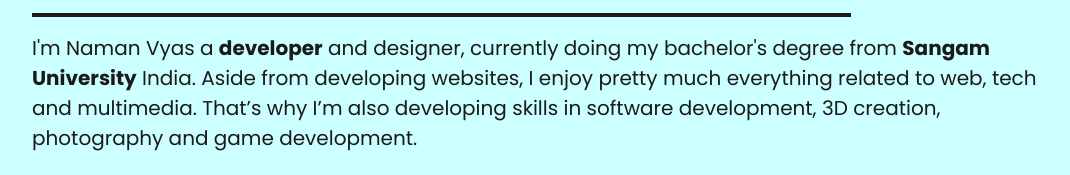
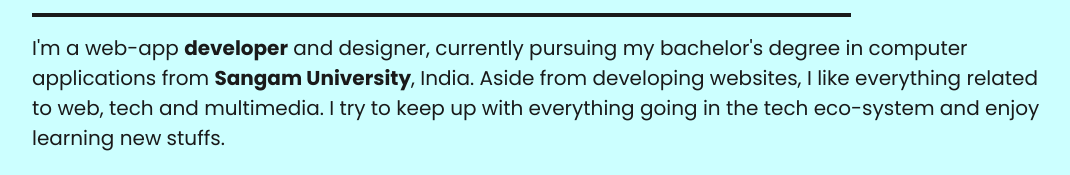
Before and after one commit to NV404/thenamanvyas.com, a plain HTML site: page index.html in a window 1280 px wide. Shown: the part 403-578 px from the top of the page, without its empty margins (96-1166 px from the left). Drawn offline with Linux system fonts and the light colour scheme.

Commit message:
fix: grammer

```diff
--- a/index.html
+++ b/index.html
@@ -48,12 +48,12 @@
     </div>
     <hr />
     <p class="big">
-      I'm Naman Vyas a <span class="highlight">developer</span> and designer, currently doing my bachelor's
-      degree from
-      <span class="highlight">Sangam
-        University</span> India. Aside from
-      developing websites, I enjoy pretty much everything related to web, tech and multimedia. That’s why I’m also
-      developing skills in software development, 3D creation, photography and game development.
+      I'm a web-app <b>developer</b> and designer, currently pursuing my bachelor's
+      degree in computer applications from
+      <b>Sangam
+        University</b>, India. Aside from
+      developing websites, I like everything related to web, tech and multimedia. I try to keep up with everything going
+      in the tech eco-system and enjoy learning new stuffs.
     </p>
     <section>
       <h4>Projects</h4>
```
